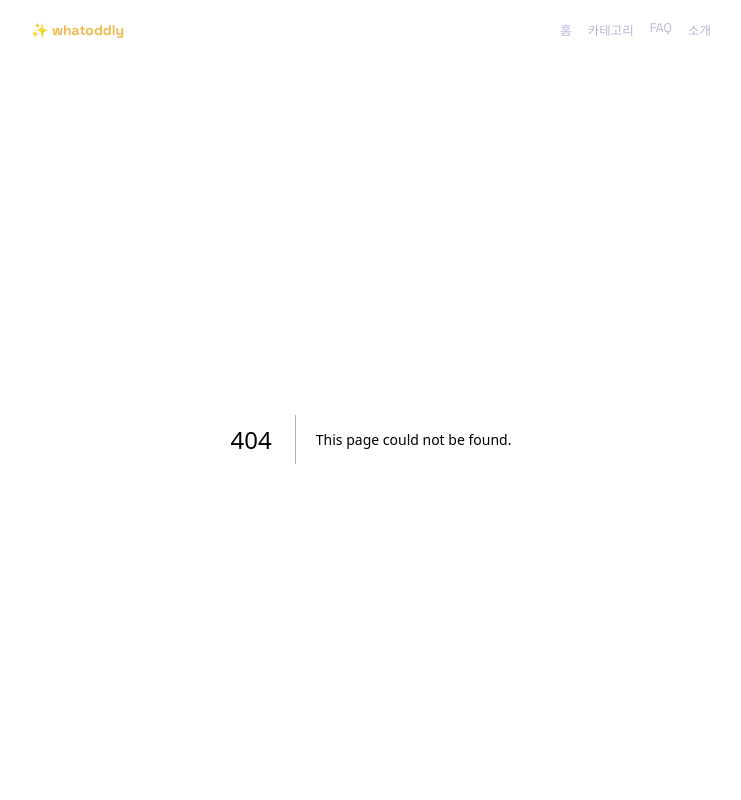
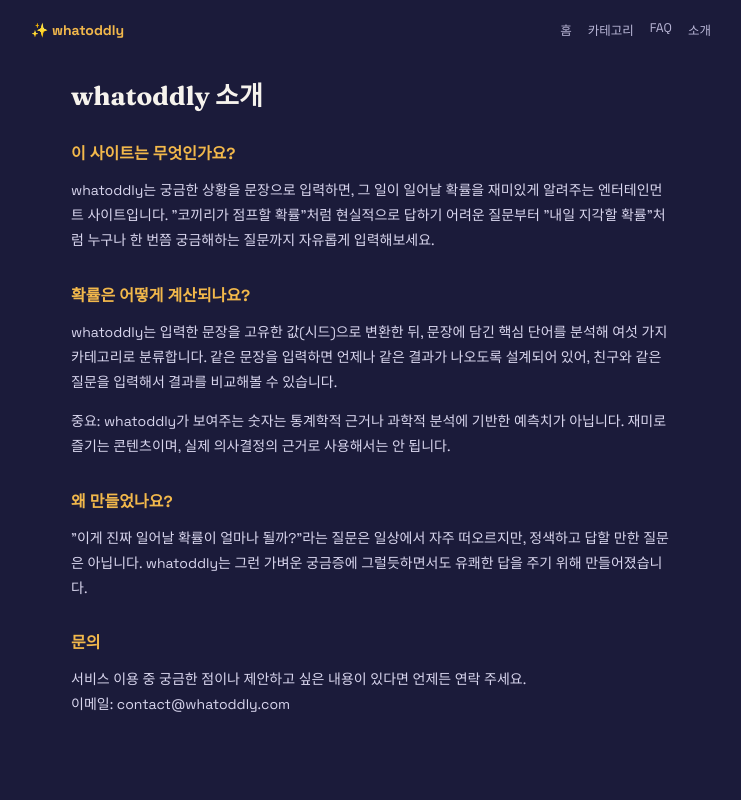
Before and after one commit to uli42852-commits/whatoddly, a Next.js app: page /about in a window 1280 px wide. Before the commit this address had no page. Shown: the top 800 px of the page, without its empty margins (269-1010 px from the left). Built offline with nearby package versions, Linux system fonts and the light colour scheme.

Commit message:
Create page.js

```diff
--- /dev/null
+++ b/app/about/page.js
@@ -0,0 +1,47 @@
+export const metadata = {
+  title: "소개 | whatoddly",
+  description: "whatoddly가 어떻게 작동하는지, 왜 만들어졌는지 소개합니다.",
+};
+
+export default function AboutPage() {
+  return (
+    <div className="content-page">
+      <h1>whatoddly 소개</h1>
+
+      <h2>이 사이트는 무엇인가요?</h2>
+      <p>
+        whatoddly는 궁금한 상황을 문장으로 입력하면, 그 일이 일어날 확률을 재미있게
+        알려주는 엔터테인먼트 사이트입니다. "코끼리가 점프할 확률"처럼 현실적으로
+        답하기 어려운 질문부터 "내일 지각할 확률"처럼 누구나 한 번쯤 궁금해하는
+        질문까지 자유롭게 입력해보세요.
+      </p>
+
+      <h2>확률은 어떻게 계산되나요?</h2>
+      <p>
+        whatoddly는 입력한 문장을 고유한 값(시드)으로 변환한 뒤, 문장에 담긴 핵심
+        단어를 분석해 여섯 가지 카테고리로 분류합니다. 같은 문장을 입력하면 언제나
+        같은 결과가 나오도록 설계되어 있어, 친구와 같은 질문을 입력해서 결과를
+        비교해볼 수 있습니다.
+      </p>
+      <p>
+        중요: whatoddly가 보여주는 숫자는 통계학적 근거나 과학적 분석에 기반한
+        예측치가 아닙니다. 재미로 즐기는 콘텐츠이며, 실제 의사결정의 근거로
+        사용해서는 안 됩니다.
+      </p>
+
+      <h2>왜 만들었나요?</h2>
+      <p>
+        "이게 진짜 일어날 확률이 얼마나 될까?"라는 질문은 일상에서 자주 떠오르지만,
+        정색하고 답할 만한 질문은 아닙니다. whatoddly는 그런 가벼운 궁금증에
+        그럴듯하면서도 유쾌한 답을 주기 위해 만들어졌습니다.
+      </p>
+
+      <h2>문의</h2>
+      <p>
+        서비스 이용 중 궁금한 점이나 제안하고 싶은 내용이 있다면 언제든 연락 주세요.
+        <br />
+        이메일: contact@whatoddly.com
+      </p>
+    </div>
+  );
+}
```
